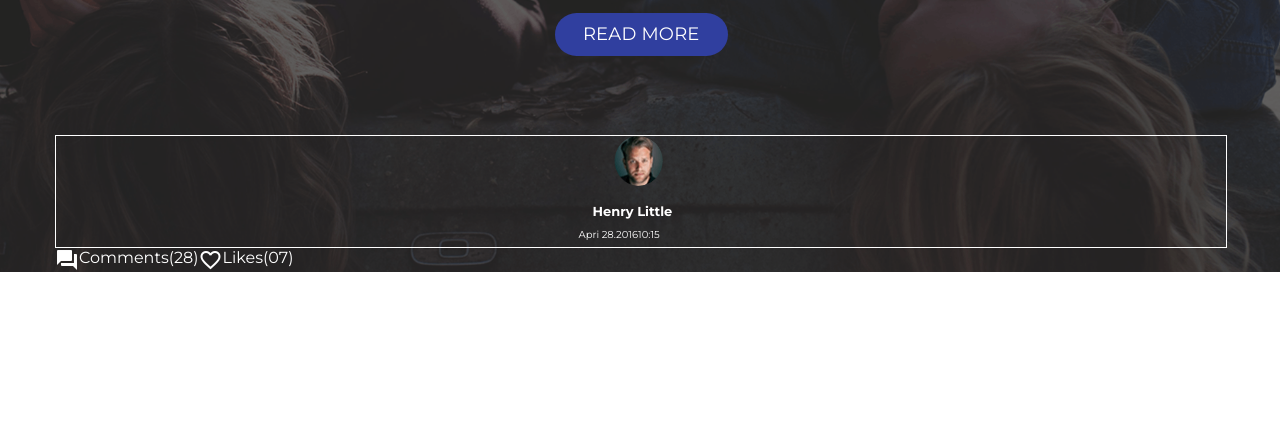
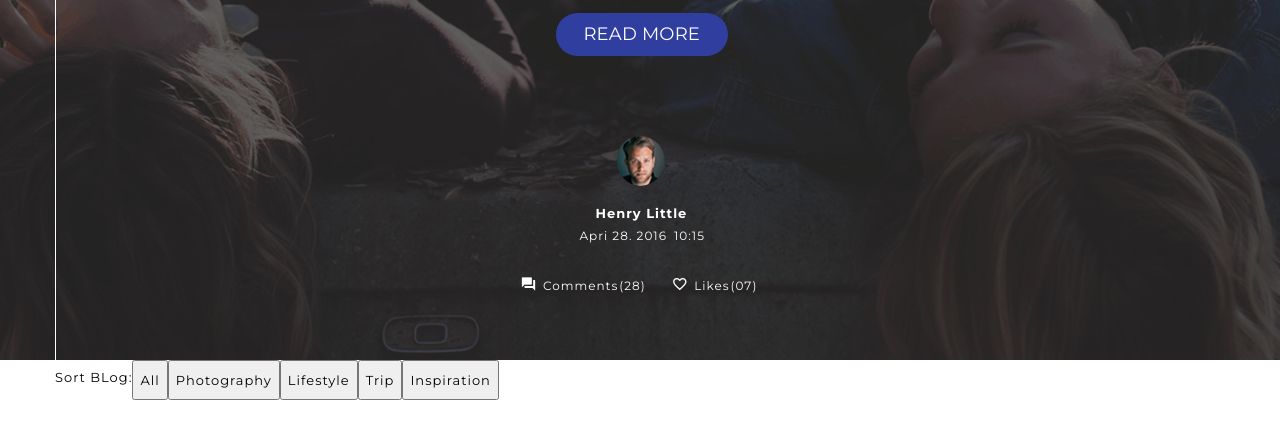
Before and after one commit to pragya6/Pasco, a plain HTML site: page index.html in a window 1280 px wide. Shown: the part 481-911 px from the top of the page. Before the commit the page ends 800 px from the top, so only its background shows below. Drawn offline with Linux system fonts and the light colour scheme.

Commit message:
main-menu

```diff
--- a/index.html
+++ b/index.html
@@ -60,7 +60,7 @@
     </section>
     <section class="container main-menu">
       <div class="container backdrop">
-        <div class="container-fluid">
+        <div class="container-fluid menu">
           <header class="nav-bar">
             <span class="nav-logo">PASCO</span>
             <ul class="navbar-ul">
@@ -129,25 +129,39 @@
               />
               <p class="author-name">Henry Little</p>
               <p class="flex-box date">
-                <span>Apri 28.2016</span>
+                <span>Apri 28. 2016</span>
                 <span>10:15</span>
               </p>
             </div>
             <div class="flex-box title-comment">
               <div class="flex-box">
-                <span class="material-icons"> question_answer </span>
-                <span>Comments</span>
-                <span>(28)</span>
+                <span id="comment-icon" class="material-icons">
+                  question_answer
+                </span>
+                <span class="cl-span com-lik">Comments</span>
+                <span class="cl-span" id="com-num">(28)</span>
               </div>
               <div class="flex-box">
                 <span class="material-icons"> favorite_border </span>
-                <span>Likes</span>
-                <span>(07)</span>
+                <span class="cl-span com-lik">Likes</span>
+                <span class="cl-span">(07)</span>
               </div>
             </div>
           </div>
         </div>
       </div>
     </section>
+    <section class="container sort-menu">
+      <div class="container-fluid">
+        <div class="flex-box sort">
+          <span>Sort BLog:</span>
+          <button>All</button>
+          <button>Photography</button>
+          <button>Lifestyle</button>
+          <button>Trip</button>
+          <button>Inspiration</button>
+        </div>
+      </div>
+    </section>
   </body>
 </html>
--- a/styles.css
+++ b/styles.css
@@ -42,7 +42,6 @@ a {
   align-items: center;
   background-color: black;
   border-left: 1px solid white;
-  border-right: 1px solid white;
   color: white;
 }
 
@@ -156,6 +155,10 @@ a {
   background-repeat: no-repeat;
   background-size: cover;
   z-index: 1;
+}
+
+.menu{
+  border-left: 1px solid white;
 }
 
 .backdrop {
@@ -292,7 +295,7 @@ a {
   width: 172.5px;
   margin-left: 500px;
   margin-top: 28.5px;
-  margin-bottom: 79px;
+  margin-bottom: 80px;
   border: none;
   border-radius: 28px;
   color: white;
@@ -309,7 +312,7 @@ a {
   box-shadow: 2px 0px 10px 4px rgba(0, 0, 255, 0.4);
 }
 
-.flex-box{
+.flex-box {
   display: flex;
   justify-content: flex-start;
   align-items: flex-start;
@@ -325,39 +328,91 @@ a {
 .author {
   width: 100%;
   flex-direction: column;
-  border: white 1px solid;
 }
 
 #henry {
   width: 50px;
   height: 50px;
   border-radius: 50%;
-  margin-left: 556.5px;
-  margin-bottom: 13px;
+  margin-left: 559px;
+  margin-bottom: 16px;
 }
 
 .author-name {
   color: inherit;
   margin: 0;
-  margin-left: 536.5px;
+  margin-left: 540px;
   font-size: 13px;
   font-weight: 700;
-  line-height: 24px;
+  letter-spacing: 1px;
+  line-height: 22px;
   font-family: "Montserrat";
   text-align: center;
 }
 
 .date {
-  font-size: 10px;
+  font-size: 12px;
   line-height: 24px;
   color: inherit;
   font-weight: 400;
   font-family: "Montserrat";
   text-align: center;
   margin: 0;
-  margin-left: 522.5px;
+  margin-left: 524px;
 }
 
-.title-comment{
+.date > span {
+  letter-spacing: 1px;
+  margin-right: 7px;
+}
+
+.title-comment {
+  width: 100%;
+  margin-top: 28px;
+  margin-bottom: 65px;
+}
+
+.cl-span {
+  font-size: 12px;
+  letter-spacing: 1px;
+  line-height: 19px;
+  color: inherit;
+  font-weight: 400;
+  font-family: "Montserrat";
+  text-align: center;
+}
+
+.com-lik{
+  margin-right: 1px;
+}
+
+#com-num{
+  margin-right: 26px;
+}
+
+.title-comment .material-icons {
+  font-size: 16px;
+  margin-right: 6.5px;
+}
+
+#comment-icon {
+  margin-left: 465px;
+}
+
+.sort-menu {
+  background-color: white;
+}
+
+.sort {
+  height: 70px;
   width: 100%;
 }
+
+.sort * {
+  font-size: 13px;
+  letter-spacing: 1px;
+  line-height: 34px;
+  color: #000000;
+  font-weight: 400;
+  font-family: "Montserrat";
+}
```
